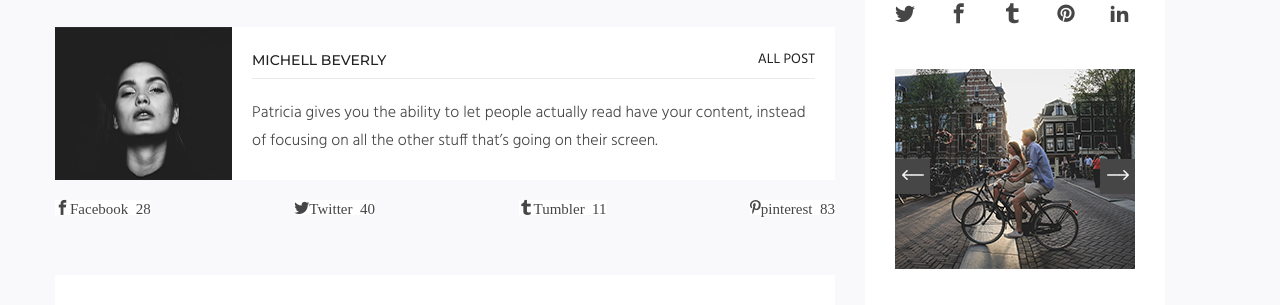
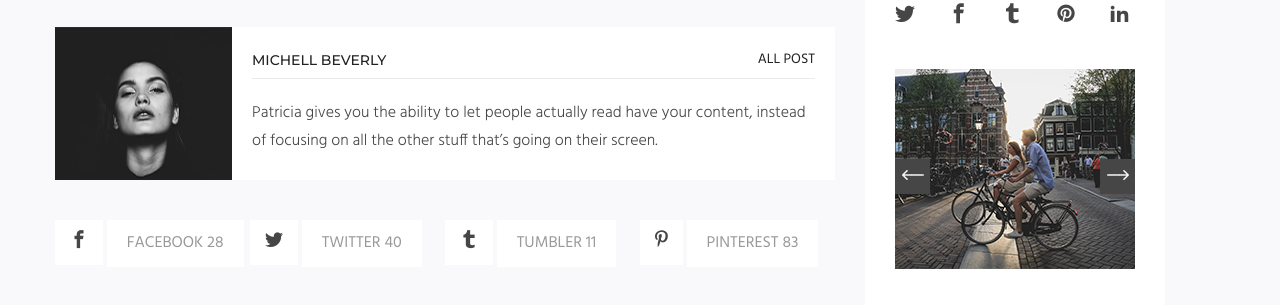
Before and after one commit to Ganna-S/Deco_blog, a website: page app/detail.html in a window 1280 px wide. Shown: the part 2654-2959 px from the top of the page. Drawn offline with nearby package versions, Linux system fonts and the light colour scheme; files whose address does not match are found by name; a web font is replaced by a local one.

Commit message:
detail-page updated

```diff
--- a/app/detail.html
+++ b/app/detail.html
@@ -246,10 +246,22 @@
                                 </div>
                                 <div class="short__post-social">
                                     <div class="box__social">
-                                        <span class="icon-facebook social">Facebook 28</span>
-                                        <span class="icon-twitter social">Twitter 40</span>
-                                        <span class="icon-tumblr social">Tumbler 11</span>
-                                        <span class="icon-pinterest-p social">pinterest 83</span>
+                                        <div class="box__social-item">
+                                            <span class="icon-facebook"></span>
+                                            <a class="social" href="#">Facebook 28</a>
+                                        </div>
+                                        <div class="box__social-item">
+                                            <span class="icon-twitter"></span>
+                                            <a class="social" href="#">Twitter 40</a>
+                                        </div>
+                                        <div class="box__social-item">
+                                            <span class="icon-tumblr"></span>
+                                            <a class="social" href="#">Tumbler 11</a>
+                                        </div>
+                                        <div class="box__social-item">
+                                            <span class="icon-pinterest-p"></span>
+                                            <a class="social" href="#">pinterest 83</a>
+                                        </div>
                                     </div>
                                 </div>
                             </div>
--- a/app/scss/style.scss
+++ b/app/scss/style.scss
@@ -668,8 +668,23 @@ ul.slick-dots {
 .box__social {
   display: flex;
   justify-content: space-between;
-  .social {
+}
+.box__social-item {
+  margin-top: 20px;
+  width: 200px;
+  height: 45px;
+  span {
+    padding: 10px 15px 17px;
     background-color: #fff;
+    font-size: 18px;
+  }
+  a {
+    color: #999999;
+    text-transform: uppercase;
+    font-weight: 400;
+    background-color: #fff;
+    padding: 14px 20px;
+    font-size: 16px;
   }
 }
 .recomended__posts {
@@ -841,7 +856,7 @@ ul.slick-dots {
     margin-bottom: 25px;
   }
   .page-404__link {
-    span{
+    span {
       color: #999999;
       font-size: 17px;
       padding-right: 10px;
```
Also changed, not shown: app/css/style.min.css.
